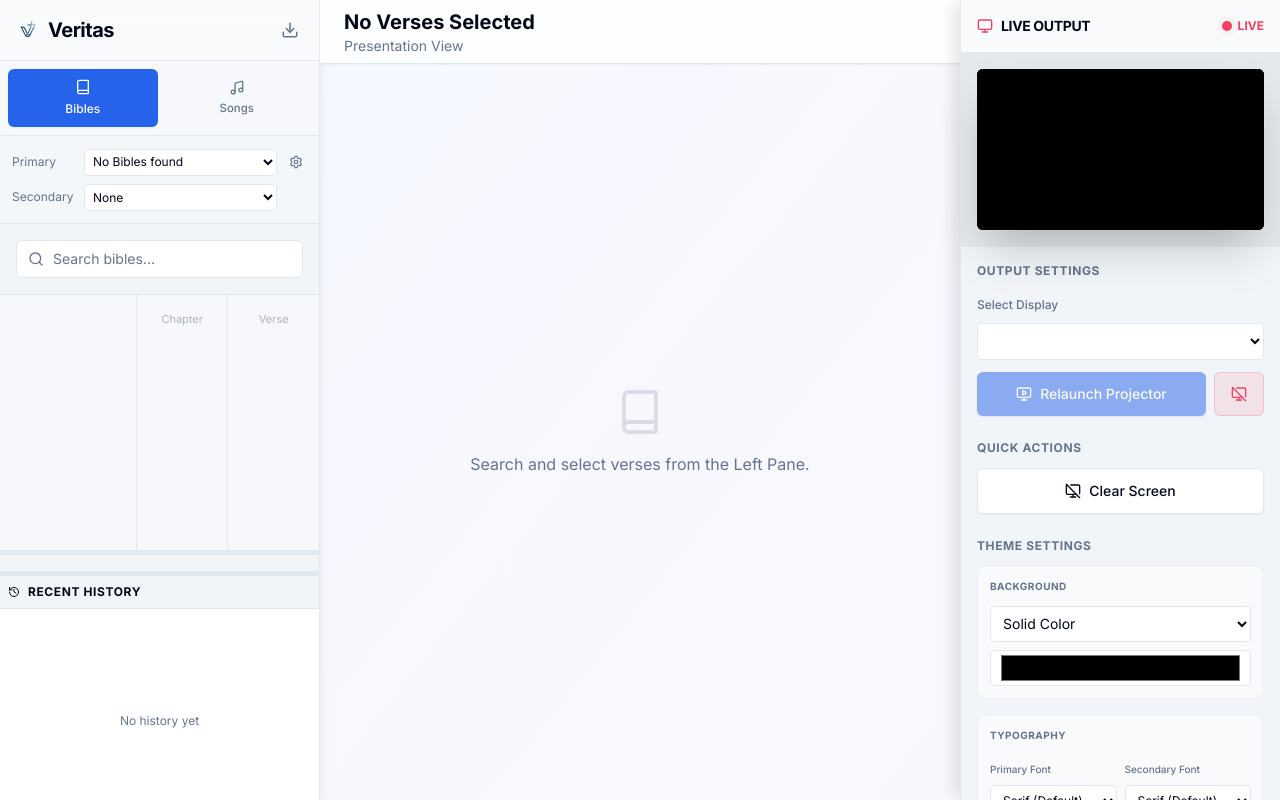
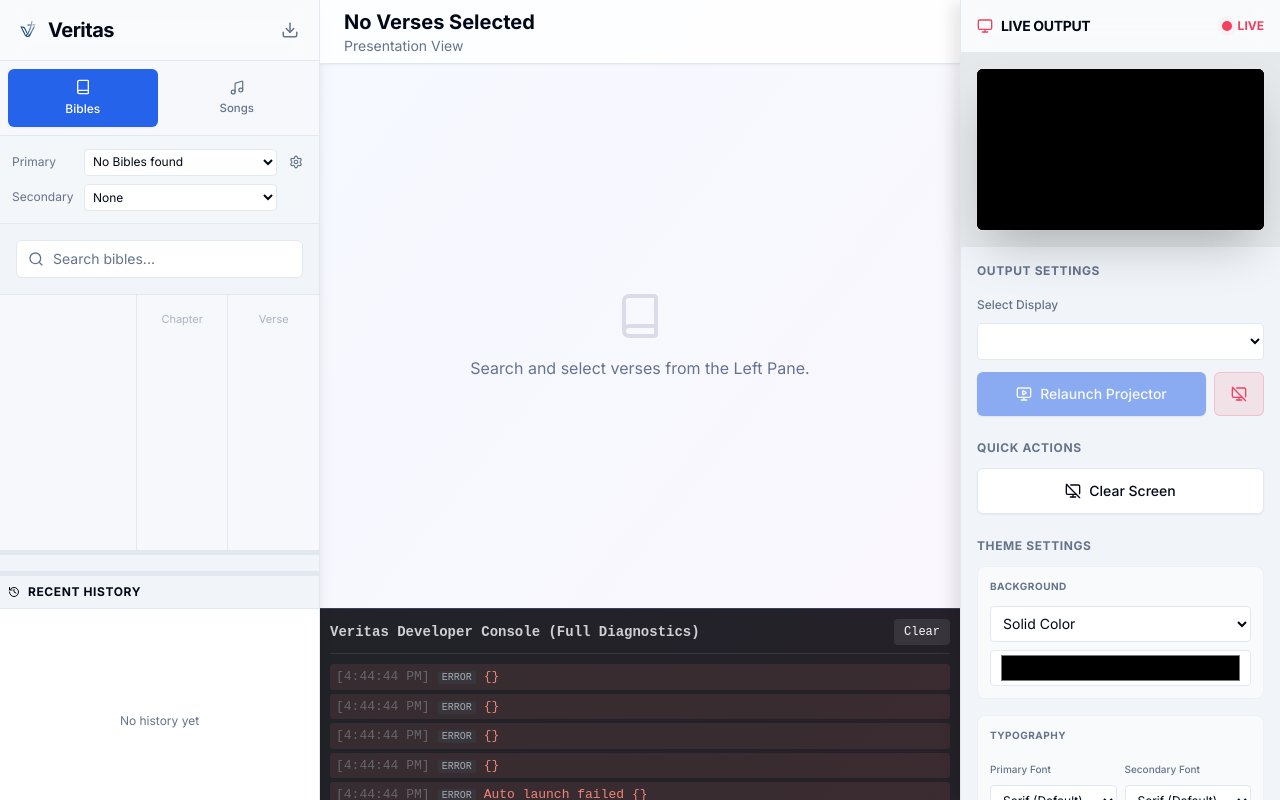
Before and after one commit to mbywho/veritas, a React (Vite) app: page /#/ in a window 1280 px wide. Built offline with nearby package versions, Linux system fonts and the light colour scheme.

Commit message:
debug in center

```diff
--- a/src/components/layout/CenterPane.tsx
+++ b/src/components/layout/CenterPane.tsx
@@ -8,6 +8,8 @@
 import { emit } from '@tauri-apps/api/event';
 import { parseBibleReference } from '../../utils/bibleParser';
 import { useStore, Verse } from '../../store/useStore';
+import Console from "../Console";
+
 
 export default function CenterPane() {
   const activeTab = useStore((state) => state.activeTab);
@@ -573,6 +575,11 @@
 
       {/* Background decoration */}
       <div className="absolute inset-0 bg-gradient-to-br from-blue-500/5 to-purple-500/5 pointer-events-none" />
+
+      {/* Embedded Console Component at the bottom */}
+      <div className="h-48 border-t border-slate-700">
+        <Console />
+      </div>
     </div>
   );
 }
```
